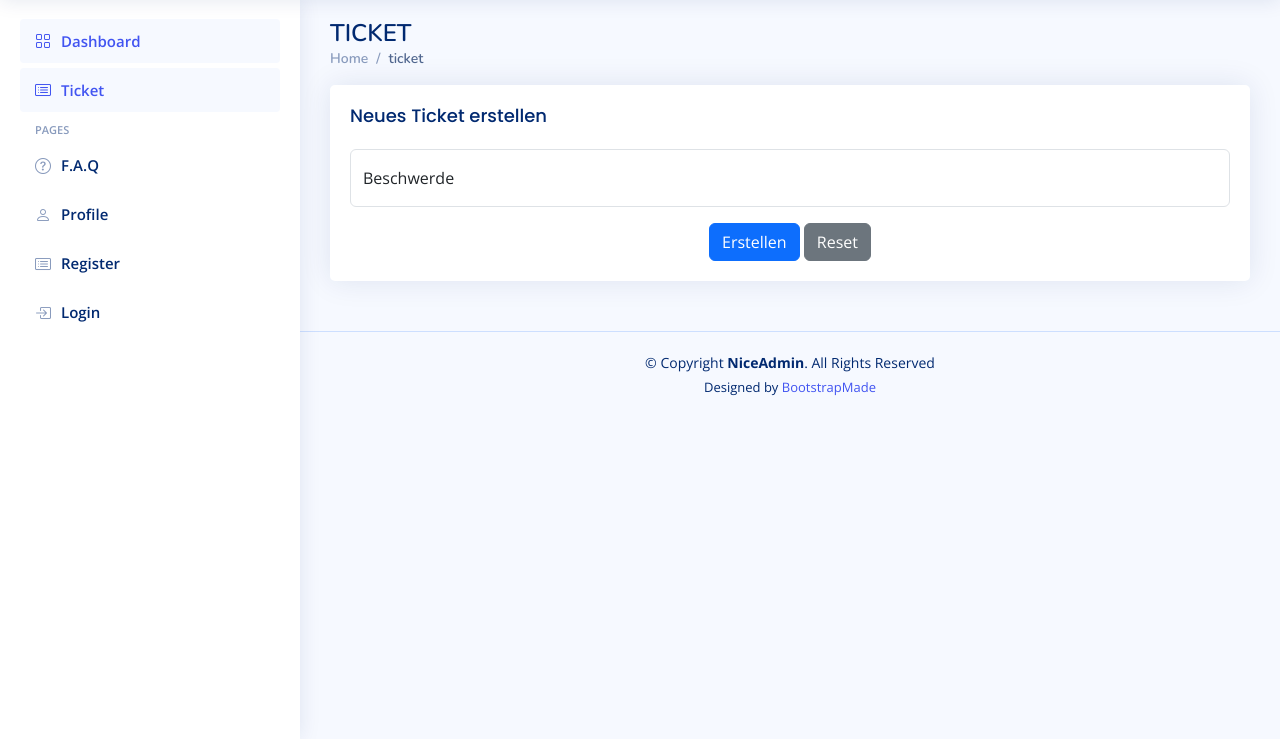
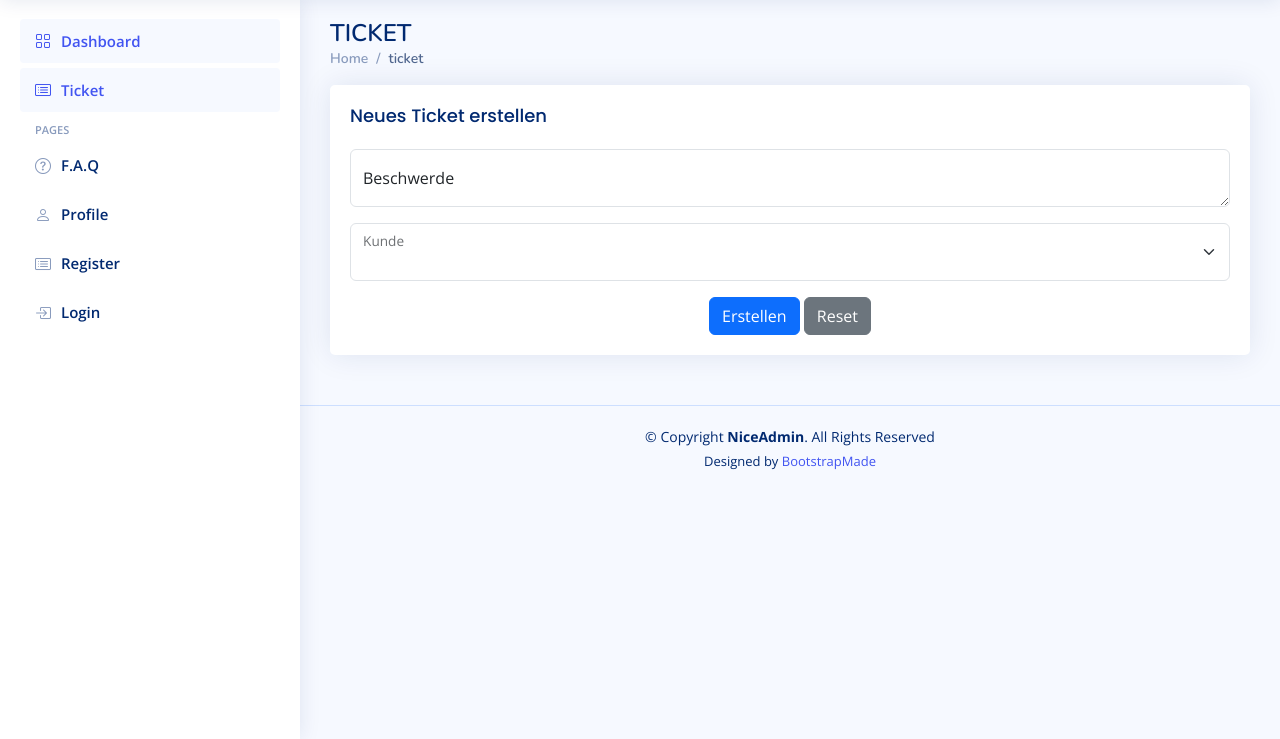
Before and after one commit to vonrodalars/MFAX422A-24Q2-WEB, a Flask app: page /ticket/create in a window 1280 px wide. Shown: the part 61-800 px from the top of the page. Run offline with Flask 3, Linux system fonts and the light colour scheme; lists and menus that the app fills with data are empty; some libraries are stand-ins or nearby versions.

Commit message:
ticket: show dropdown and answer field

```diff
--- a/templates/ticket.html
+++ b/templates/ticket.html
@@ -16,19 +16,39 @@
           <form class="row g-3" method="POST">
             <div class="col-md-12">
               <div class="form-floating">
-                  <input type="text" class="form-control" name="beschwerde" id="beschwerde" placeholder="Beschwerde" value="{{ ticket.beschwerde if ticket else '' }}" required>
+                  <textarea class="form-control" name="beschwerde" id="beschwerde" placeholder="Beschwerde" required {% if ticket %}readonly{% endif %}>{{ ticket.beschwerde if ticket else '' }}</textarea>
                   <label for="beschwerde">Beschwerde</label>
               </div>
             </div>
-              {% if ticket %}
+            {% if not ticket %}
+            <div class="col-md-12">
+              <div class="form-floating">
+                <select class="form-select" id="customer_id" name="customer_id" aria-label="Customer">
+                  {% for customer in customers %}
+                  <option value="{{ customer.id }}">{{ customer.name }}</option>
+                  {% endfor %}
+                </select>
+                <label for="customer_id">Kunde</label>
+              </div>
+            </div>
+            {% endif %}
+            {% if ticket %}
+            <div class="col-md-12">
+              <div class="form-floating">
+                <textarea class="form-control" id="antwort" name="antwort" placeholder="Antwort">{{ ticket.answer if ticket else '' }}</textarea>
+                <label for="antwort">Antwort</label>
+              </div>
+            </div>
             <div class="col-md-6">
               <div class="form-floating">
-                <input type="text" class="form-control" id="status" placeholder="Status" value="{{ ticket.status }}">
+                <select class="form-select" id="status" name="status" aria-label="Status">
+                  <option value="offen" {% if ticket.status == 'offen' %}selected{% endif %}>Offen</option>
+                  <option value="geschlossen" {% if ticket.status == 'geschlossen' %}selected{% endif %}>Geschlossen</option>
+                </select>
                 <label for="status">Status</label>
               </div>
             </div>
-              {% endif %}
-
+            {% endif %}
             <div class="text-center">
               <button type="submit" class="btn btn-primary">{% if ticket %}Aktualisieren{% else %}Erstellen{% endif %}</button>
               <button type="reset" class="btn btn-secondary">Reset</button>
```
